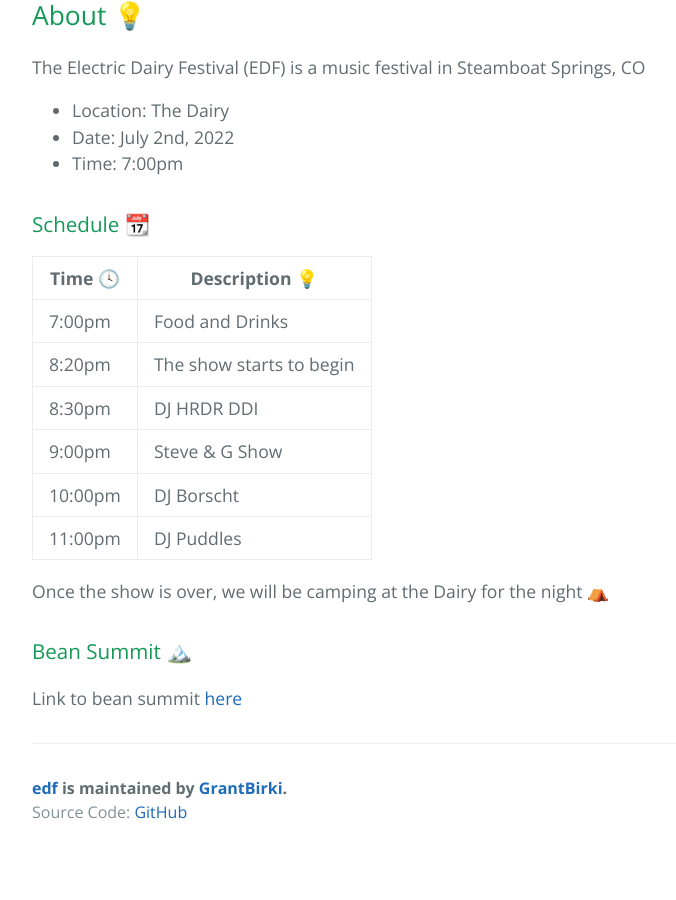
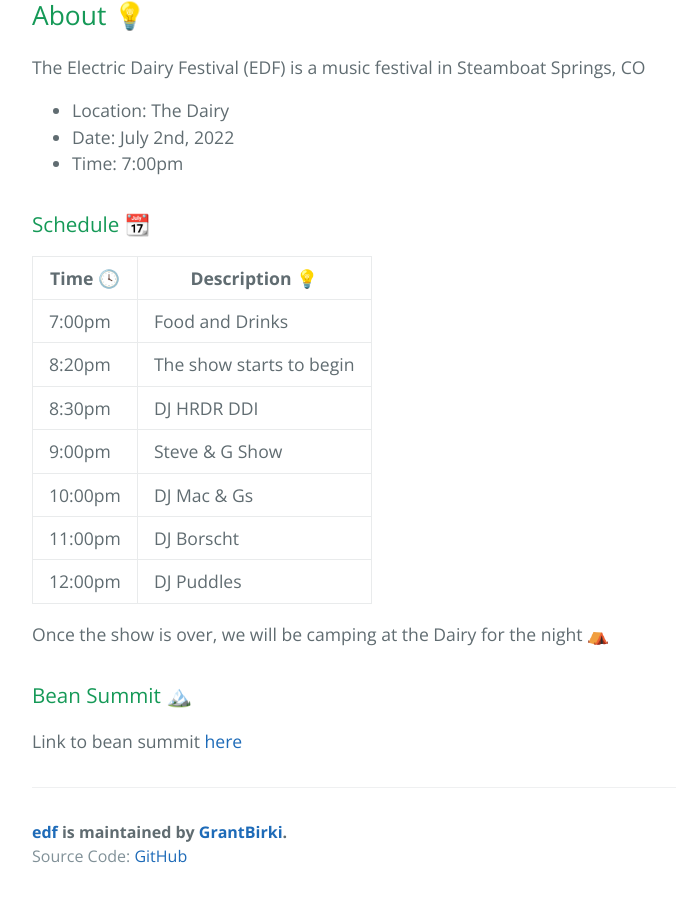
Before and after one commit to GrantBirki/edf, a Jekyll site: the page built from index.md, in a window 1280 px wide and 900 px high, scrolled down 701 px. Shown: the whole window, without its empty margins (192-868 px from the left). Built offline with Jekyll 4.4.1, drawn with Linux system fonts in a browser that asks for light colours; before the commit the page ends 1557 px from its top, so only the background shows below that.

Commit message:
Update index.md

```diff
--- a/index.md
+++ b/index.md
@@ -33,8 +33,9 @@ The Electric Dairy Festival (EDF) is a music festival in Steamboat Springs, CO
 | 8:20pm | The show starts to begin |
 | 8:30pm | DJ HRDR DDI |
 | 9:00pm | Steve & G Show |
-| 10:00pm  | DJ Borscht |
-| 11:00pm | DJ Puddles |
+| 10:00pm | DJ Mac & Gs |
+| 11:00pm  | DJ Borscht |
+| 12:00pm | DJ Puddles |
 
 Once the show is over, we will be camping at the Dairy for the night ⛺
 
```
